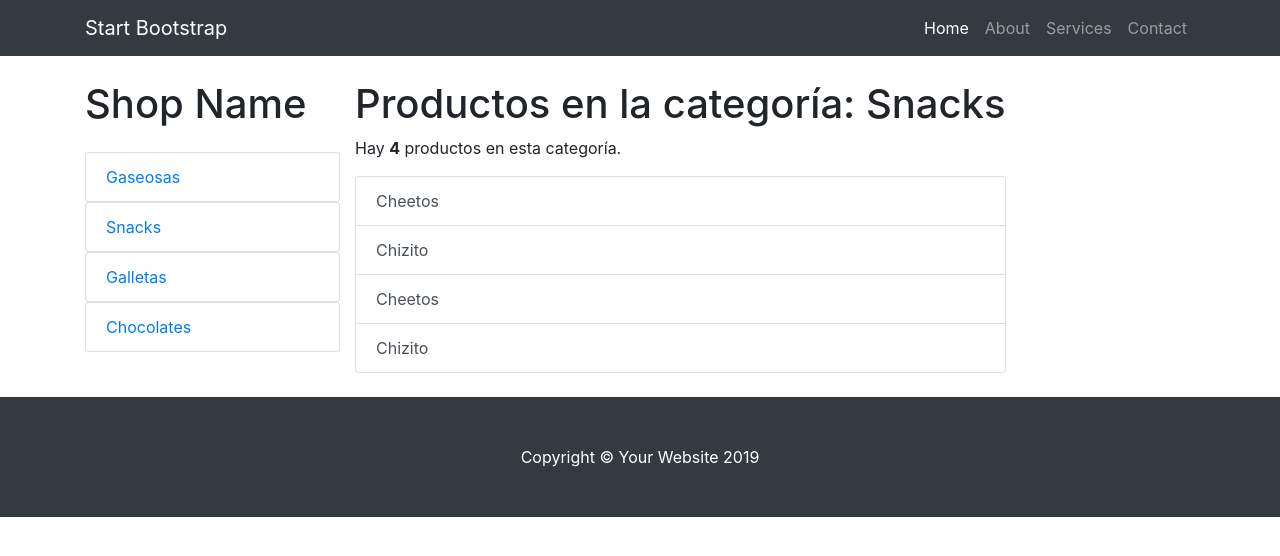
After one commit to Aley-r-t/Django, a Django app: a page that uses lab06_2/tienda/templates/tienda/layout.html in a window 1280 px wide. The commit adds this page. Shown: the top 556 px of the page. Run offline with Django 4.2, Linux system fonts and the light colour scheme; data comes from the database, SQL or seed files in the repository; some libraries are stand-ins or nearby versions.

Commit message:
ya esta todo

```diff
--- /dev/null
+++ b/lab06_2/tienda/templates/tienda/categoria.html
@@ -0,0 +1,16 @@
+{% extends "tienda/layout.html" %}
+
+{% block content %}
+<div class="my-4">
+    <h1>Productos en la categoría: {{ categoria.nombre }}</h1>
+    <p>Hay <strong>{{ product_count }}</strong> productos en esta categoría.</p>
+
+    <div class="list-group">
+        {% for producto in product_list %}
+        <a href="#" class="list-group-item list-group-item-action">{{ producto.nombre }}</a>
+        {% empty %}
+        <div class="alert alert-warning" role="alert">No hay productos en esta categoría.</div>
+        {% endfor %}
+    </div>
+</div>
+{% endblock %}
--- a/lab06_2/tienda/templates/tienda/layout.html
+++ b/lab06_2/tienda/templates/tienda/layout.html
@@ -50,7 +50,7 @@
                 <h1 class="my-4">Shop Name</h1>
                 {% for categoria in categoria_list %}
                 <div class="list-group">
-                    <a href="#" class="list-group-item">{{ categoria.nombre }}</a>
+                    <a href="/tienda/categoria/{{ categoria.nombre }}/" class="list-group-item">{{ categoria.nombre }}</a>
                 </div>
                 {% endfor %}
             </div>
--- a/lab06_2/tienda/urls.py
+++ b/lab06_2/tienda/urls.py
@@ -6,4 +6,5 @@ app_name = 'tienda'
 urlpatterns = [
     path('', views.index, name='index'),
     path('producto/<int:producto_id>/', views.producto, name='producto'),
+    path('categoria/<str:categoria_nombre>/', views.categoria, name='categoria'),
 ]
--- a/lab06_2/tienda/views.py
+++ b/lab06_2/tienda/views.py
@@ -1,8 +1,9 @@
 from django.shortcuts import render, get_object_or_404
+from django.http import Http404
 from .models import Producto, Categoria
 
+
 # Create your views here.
-
 
 
 def index(request):
@@ -16,3 +17,22 @@ def producto(request, producto_id):
     categoria_list = Categoria.objects.values('nombre').distinct()
     context = {'producto': producto, 'categoria_list': categoria_list}
     return render(request, 'tienda/producto.html',context)
+
+def categoria(request, categoria_nombre):
+    categorias = Categoria.objects.filter(nombre=categoria_nombre)
+
+    if not categorias.exists():
+        raise Http404("No se encontró ninguna categoría con ese nombre.")
+
+    categoria = categorias.first()
+    product_list = Producto.objects.filter(categoria=categoria)
+    product_count = product_list.count()
+    categoria_list = Categoria.objects.values('nombre').distinct()
+    context = {
+        'categoria': categoria,
+        'product_list': product_list,
+        'product_count': product_count,
+        'categoria_list': categoria_list
+    }
+    # Renderiza la plantilla con el contexto
+    return render(request, 'tienda/categoria.html', context)
```
